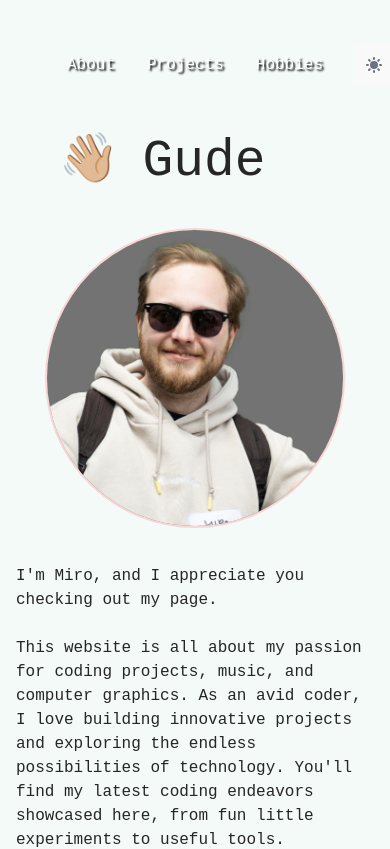
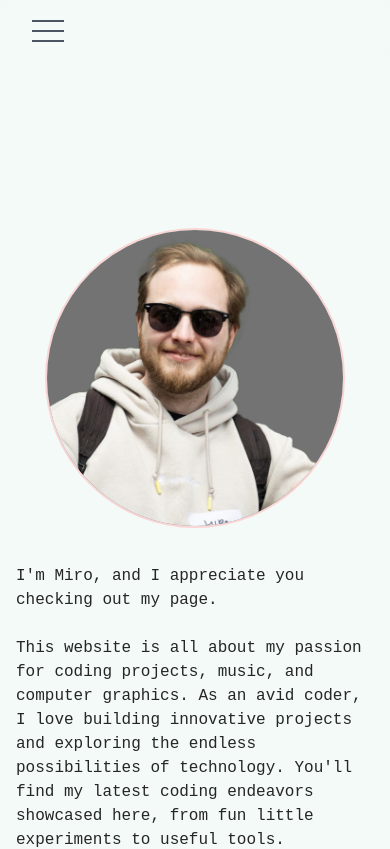
Before and after one commit to mirosteiger/mirosteiger.github.io, a React (Vite) app: page / in a window 390 px wide. Shown: the top 849 px of the page. Built offline with nearby package versions, Linux system fonts and the light colour scheme.

Commit message:
Added Burger Menu for mobile

```diff
--- /dev/null
+++ b/src/components/UI/BurgerIcon.jsx
@@ -0,0 +1,14 @@
+export const BurgerIcon = ({ setIsNavOpen }) => {
+	return (
+		<div
+			className="ml-8 space-y-2"
+			onClick={() => {
+				setIsNavOpen((prev) => !prev);
+			}}
+		>
+			<span className="block h-0.5 w-8 bg-gray-600"></span>
+			<span className="block h-0.5 w-8 bg-gray-600"></span>
+			<span className="block h-0.5 w-8 bg-gray-600"></span>
+		</div>
+	);
+};
--- /dev/null
+++ b/src/components/UI/NavItem.jsx
@@ -0,0 +1,17 @@
+export const NavItem = ({ children, id, to, activeLink, setActiveLink }) => {
+	return (
+		<li
+			id={`item-slot-${id}`}
+			className="active:border-1 mx-4 w-auto cursor-pointer list-none"
+			onClick={() => setActiveLink(id)}
+		>
+			<a href={to} className="text-center">
+				<p
+					className={`before:font-bold hover:scale-105 hover:font-bold ${activeLink === id ? 'scale-105 font-bold underline' : ''}`}
+				>
+					{children}
+				</p>
+			</a>
+		</li>
+	);
+};
--- a/src/components/layout/Navigation.jsx
+++ b/src/components/layout/Navigation.jsx
@@ -1,88 +1,141 @@
 import { DarkThemeToggle } from 'flowbite-react';
 import { useScrollPosition } from '../../hooks/useScrollPosition';
 import { useState } from 'react';
+import { HiXMark } from 'react-icons/hi2';
+import { BurgerIcon } from '../UI/BurgerIcon';
+import { NavItem } from '../UI/NavItem';
 
 const Navigation = () => {
 	const scrollPosition = useScrollPosition();
 	const [activeLink, setActiveLink] = useState();
 
+	const [isNavOpen, setIsNavOpen] = useState(false);
+
+	const sections = [
+		{ sectionName: 'About', anchor: '#top' },
+		{ sectionName: 'Projects', anchor: '#projects' },
+		{ sectionName: 'Hobbies', anchor: '#hobbies' },
+	];
+
 	return (
-		<nav className="fixed flex w-full place-items-center justify-center md:justify-around">
+		<>
+			<DesktopMenu
+				scrollPosition={scrollPosition}
+				sections={sections}
+				activeLink={activeLink}
+				setActiveLink={setActiveLink}
+			/>
+
+			<BurgerMenu
+				scrollPosition={scrollPosition}
+				setIsNavOpen={setIsNavOpen}
+				isNavOpen={isNavOpen}
+				sections={sections}
+				activeLink={activeLink}
+				setActiveLink={setActiveLink}
+			/>
+		</>
+	);
+};
+
+export default Navigation;
+
+const BurgerMenu = ({
+	scrollPosition,
+	setIsNavOpen,
+	isNavOpen,
+	sections,
+	activeLink,
+	setActiveLink,
+}) => {
+	return (
+		<nav
+			className={`fixed left-0 right-0 top-0 flex items-center justify-between py-5  backdrop-blur backdrop-filter transition-all sm:hidden
+			 ${
+					scrollPosition >= 40
+						? ' border-b border-green-200 bg-neutral-200 bg-opacity-30 dark:bg-neutral-800 dark:bg-opacity-70 '
+						: ''
+				}
+`}
+		>
+			<section className="flex lg:hidden">
+				{/* BURGER ICON */}
+				<BurgerIcon setIsNavOpen={setIsNavOpen} />
 				<div
-				id="greets"
-				className={` -mb-48 flex items-center transition-all md:mb-0 ${
-					scrollPosition >= 70 ? ' opacity-0' : ' opacity-100 '
-				}`}
+					className={`absolute left-0 top-0 z-50 flex h-screen w-full translate-y-0 flex-col items-center justify-evenly bg-green-100 dark:bg-neutral-900
+						${isNavOpen ? 'overflow-hidden' : 'hidden'}
+					`}
 				>
-				<span className="mr-6 animate-wiggle-hand text-5xl">👋🏼</span>
-				<h1 className=" mr-6">Gude</h1>
+					<div
+						className="absolute right-0 top-0 px-8 py-8"
+						onClick={() => setIsNavOpen(false)}
+					>
+						<HiXMark className="h-8 w-8 text-gray-600" />
 					</div>
+					{/* Navigation Links */}
+					<ul className="flex min-h-[250px] flex-col items-center justify-between">
+						{sections &&
+							sections.map((s, index) => {
+								return (
+									<NavItem
+										id={index}
+										to={s.anchor}
+										activeLink={activeLink}
+										setActiveLink={setActiveLink}
+										key={s.anchor}
+									>
+										{s.sectionName}
+									</NavItem>
+								);
+							})}
+						<li>
+							<DarkThemeToggle />
+						</li>
+					</ul>
+				</div>
+			</section>
+		</nav>
+	);
+};
+
+const DesktopMenu = ({
+	scrollPosition,
+	sections,
+	activeLink,
+	setActiveLink,
+}) => {
+	return (
+		<nav className="fixed hidden w-full place-items-center justify-center sm:flex md:justify-around">
 			<div
 				id="navContainer"
 				className={`items-center px-2 transition-all duration-300 sm:px-10
           ${
 						scrollPosition >= 50
-							? 'fixed  flex justify-between rounded-xl border-2 border-red-200 bg-gray-900 bg-opacity-30 px-10 py-3 backdrop-blur-sm backdrop-filter'
+							? 'fixed  flex justify-between rounded-xl border-2 border-green-200 bg-neutral-300 dark:bg-neutral-700 dark:bg-opacity-50 bg-opacity-30 px-10 py-3 backdrop-blur-sm backdrop-filter'
 							: 'fixed flex justify-between rounded-xl px-10 py-3 '
 					}
         `}
 			>
+				{sections &&
+					sections.map((s, index) => {
+						return (
 							<NavItem
-					id={1}
-					to="#top"
+								id={index}
+								to={s.anchor}
 								activeLink={activeLink}
 								setActiveLink={setActiveLink}
+								key={s.anchor}
 							>
-					About
+								{s.sectionName}
 							</NavItem>
-				<NavItem
-					id={2}
-					to="#projects"
-					activeLink={activeLink}
-					setActiveLink={setActiveLink}
-				>
-					Projects
-				</NavItem>
-				<NavItem
-					id={3}
-					to="#hobbies"
-					activeLink={activeLink}
-					setActiveLink={setActiveLink}
-				>
-					Hobbies
-				</NavItem>
+						);
+					})}
 			</div>
-			{/* <NavItem id={4}>
-				</NavItem> */}
+
 			<DarkThemeToggle
-				className={` translate-x-[4rem] transition-all sm:translate-x-[10rem]
+				className={` -translate-x-[9.7rem] transition-all sm:translate-x-[10rem]
         `}
 			/>
 		</nav>
 	);
 };
-
-const NavItem = ({ children, id, to, activeLink, setActiveLink }) => {
-	return (
-		<div
-			id={`item-slot-${id}`}
-			className="active:border-1 mx-4 w-auto cursor-pointer active:border-red-400 "
-			onClick={() => setActiveLink(id)}
-		>
-			<a
-				href={to}
-				className="text-center text-white no-underline hover:text-white "
-			>
-				<p
-					style={{ textShadow: '2px 2px 2px black' }}
-					className={`before:font-bold hover:scale-105 hover:font-bold ${
-						activeLink === id ? 'scale-105 font-bold underline' : ''
-					}`}
-				>
-					{children}
-				</p>
-			</a>
-		</div>
-	);
-};
-export default Navigation;
```
Lines whose indentation alone changed are shown as unchanged.
